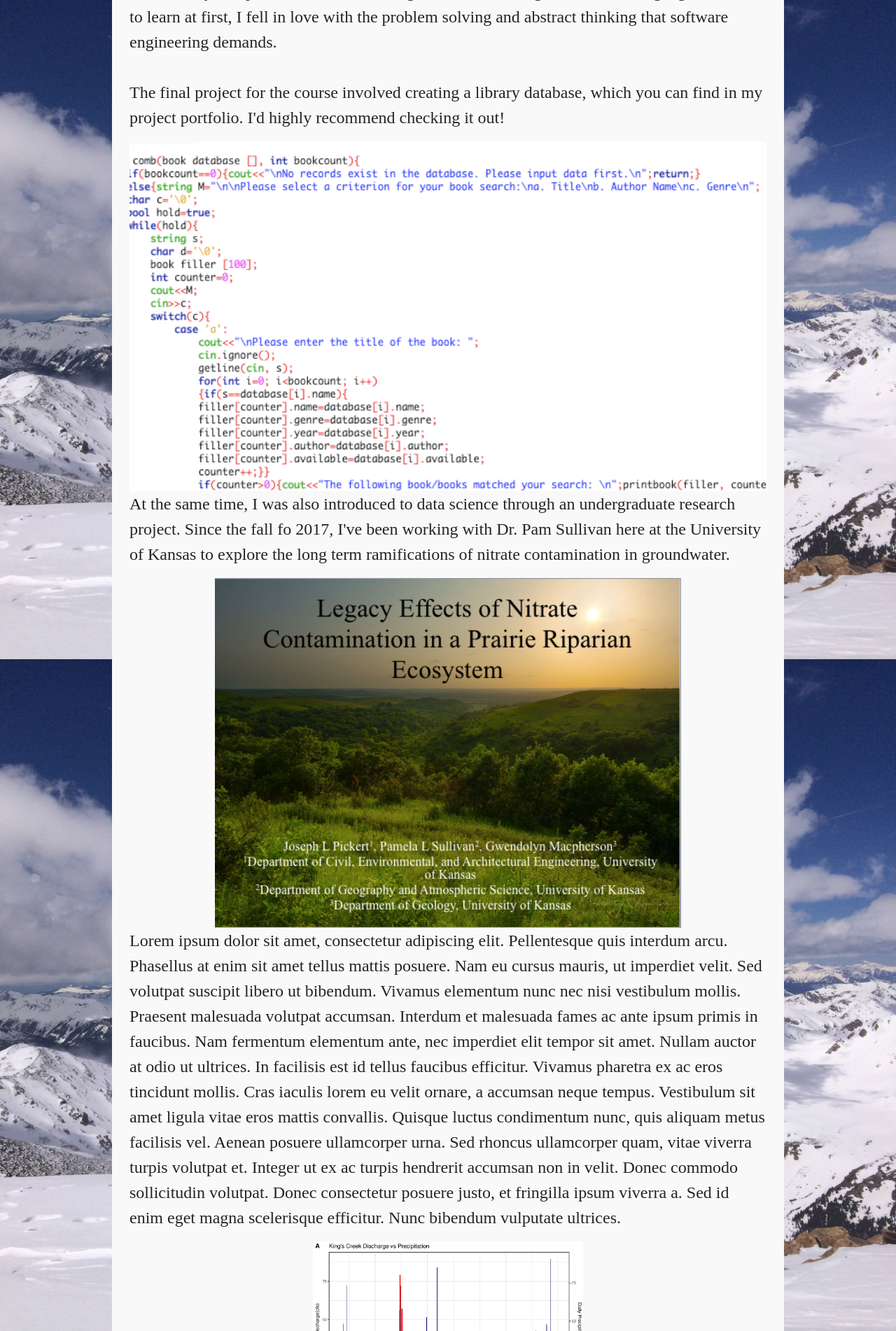
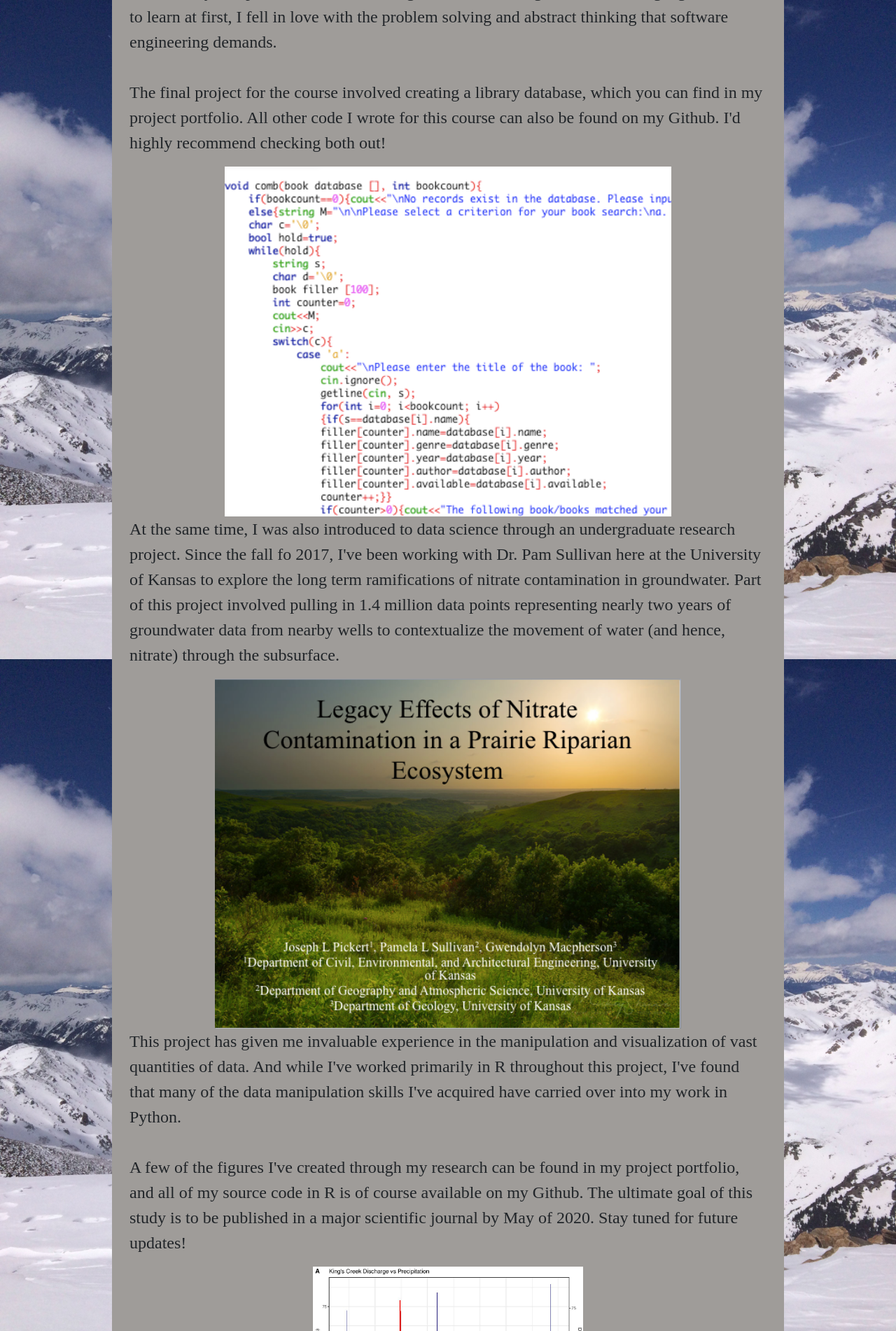
Before and after one commit to PickertJoe/personal_website, a Django app: page /about/ in a window 1280 px wide. Shown: the part 978-2880 px from the top of the page at 70% size. Run offline with Django 3.2, Linux system fonts and the light colour scheme; some libraries are stand-ins or nearby versions.

Commit message:
Adding hide button to homepage, adding details and images to about me

```diff
--- a/home/templates/about.html
+++ b/home/templates/about.html
@@ -24,7 +24,8 @@
         solving and abstract thinking that software engineering demands.
         <br><br>
         The final project for the course involved creating a library database, which you can find in
-        my project portfolio. I'd highly recommend checking it out!
+        my project portfolio. All other code I wrote for this course can also be found on my Github.
+        I'd highly recommend checking both out!
        </p>
     <div class='parallax-2'>
 
@@ -32,14 +33,27 @@
         <p>
         At the same time, I was also introduced to data science through an undergraduate research project.
         Since the fall fo 2017, I've been working with Dr. Pam Sullivan here at the University of Kansas to
-        explore the long term ramifications of nitrate contamination in groundwater.
+        explore the long term ramifications of nitrate contamination in groundwater. Part of this project
+        involved pulling in 1.4 million data points representing nearly two years of groundwater data from
+        nearby wells to contextualize the movement of water (and hence, nitrate) through the subsurface.
+        </p>
     <div class='parallax-3'>
     </div>
-        <p>Lorem ipsum dolor sit amet, consectetur adipiscing elit. Pellentesque quis interdum arcu. Phasellus at enim sit amet tellus mattis posuere. Nam eu cursus mauris, ut imperdiet velit. Sed volutpat suscipit libero ut bibendum. Vivamus elementum nunc nec nisi vestibulum mollis. Praesent malesuada volutpat accumsan. Interdum et malesuada fames ac ante ipsum primis in faucibus. Nam fermentum elementum ante, nec imperdiet elit tempor sit amet. Nullam auctor at odio ut ultrices. In facilisis est id tellus faucibus efficitur. Vivamus pharetra ex ac eros tincidunt mollis. Cras iaculis lorem eu velit ornare, a accumsan neque tempus. Vestibulum sit amet ligula vitae eros mattis convallis. Quisque luctus condimentum nunc, quis aliquam metus facilisis vel. Aenean posuere ullamcorper urna. Sed rhoncus ullamcorper quam, vitae viverra turpis volutpat et. Integer ut ex ac turpis hendrerit accumsan non in velit. Donec commodo sollicitudin volutpat. Donec consectetur posuere justo, et fringilla ipsum viverra a. Sed id enim eget magna scelerisque efficitur. Nunc bibendum vulputate ultrices.</p>
-
+        <p>
+        This project has given me invaluable experience in the manipulation and visualization of vast
+        quantities of data. And while I've worked primarily in R throughout this project, I've found that
+        many of the data manipulation skills I've acquired have carried over into my work in Python.
+        <br><br>
+        A few of the figures I've created through my research can be found in my project portfolio, and all
+        of my source code in R is of course available on my Github. The ultimate goal of this study is to be
+        published in a major scientific journal by May of 2020. Stay tuned for future updates!
+        </p>
     <div class='parallax-4'>
     </div>
-        <p>Lorem ipsum dolor sit amet, consectetur adipiscing elit. Pellentesque quis interdum arcu. Phasellus at enim sit amet tellus mattis posuere. Nam eu cursus mauris, ut imperdiet velit. Sed volutpat suscipit libero ut bibendum. Vivamus elementum nunc nec nisi vestibulum mollis. Praesent malesuada volutpat accumsan. Interdum et malesuada fames ac ante ipsum primis in faucibus. Nam fermentum elementum ante, nec imperdiet elit tempor sit amet. Nullam auctor at odio ut ultrices. In facilisis est id tellus faucibus efficitur. Vivamus pharetra ex ac eros tincidunt mollis. Cras iaculis lorem eu velit ornare, a accumsan neque tempus. Vestibulum sit amet ligula vitae eros mattis convallis. Quisque luctus condimentum nunc, quis aliquam metus facilisis vel. Aenean posuere ullamcorper urna. Sed rhoncus ullamcorper quam, vitae viverra turpis volutpat et. Integer ut ex ac turpis hendrerit accumsan non in velit. Donec commodo sollicitudin volutpat. Donec consectetur posuere justo, et fringilla ipsum viverra a. Sed id enim eget magna scelerisque efficitur. Nunc bibendum vulputate ultrices.</p>
+        <p>
+        Although software engineering has become a major passion of mine, my interests expand far beyond
+        the computer screen! Before going back to school, I spent several years working as a mountain guide
+        in Colorado. While the job was stressful and ever-changing,
     <div class='parallax-5'>
     </div>
         <p>Lorem ipsum dolor sit amet, consectetur adipiscing elit. Pellentesque quis interdum arcu. Phasellus at enim sit amet tellus mattis posuere. Nam eu cursus mauris, ut imperdiet velit. Sed volutpat suscipit libero ut bibendum. Vivamus elementum nunc nec nisi vestibulum mollis. Praesent malesuada volutpat accumsan. Interdum et malesuada fames ac ante ipsum primis in faucibus. Nam fermentum elementum ante, nec imperdiet elit tempor sit amet. Nullam auctor at odio ut ultrices. In facilisis est id tellus faucibus efficitur. Vivamus pharetra ex ac eros tincidunt mollis. Cras iaculis lorem eu velit ornare, a accumsan neque tempus. Vestibulum sit amet ligula vitae eros mattis convallis. Quisque luctus condimentum nunc, quis aliquam metus facilisis vel. Aenean posuere ullamcorper urna. Sed rhoncus ullamcorper quam, vitae viverra turpis volutpat et. Integer ut ex ac turpis hendrerit accumsan non in velit. Donec commodo sollicitudin volutpat. Donec consectetur posuere justo, et fringilla ipsum viverra a. Sed id enim eget magna scelerisque efficitur. Nunc bibendum vulputate ultrices.</p>
@@ -49,7 +63,14 @@
     <div class='parallax-7'>
     </div>
         <p>Lorem ipsum dolor sit amet, consectetur adipiscing elit. Pellentesque quis interdum arcu. Phasellus at enim sit amet tellus mattis posuere. Nam eu cursus mauris, ut imperdiet velit. Sed volutpat suscipit libero ut bibendum. Vivamus elementum nunc nec nisi vestibulum mollis. Praesent malesuada volutpat accumsan. Interdum et malesuada fames ac ante ipsum primis in faucibus. Nam fermentum elementum ante, nec imperdiet elit tempor sit amet. Nullam auctor at odio ut ultrices. In facilisis est id tellus faucibus efficitur. Vivamus pharetra ex ac eros tincidunt mollis. Cras iaculis lorem eu velit ornare, a accumsan neque tempus. Vestibulum sit amet ligula vitae eros mattis convallis. Quisque luctus condimentum nunc, quis aliquam metus facilisis vel. Aenean posuere ullamcorper urna. Sed rhoncus ullamcorper quam, vitae viverra turpis volutpat et. Integer ut ex ac turpis hendrerit accumsan non in velit. Donec commodo sollicitudin volutpat. Donec consectetur posuere justo, et fringilla ipsum viverra a. Sed id enim eget magna scelerisque efficitur. Nunc bibendum vulputate ultrices.</p>
-
+    <div class='parallax-8'>
+    </div>
+    <p>
+    </p>
+    <div class='parallax-9'>
+    </div>
+    <p>
+    </p>
 
 
 </div>
--- a/static/css/custom.css
+++ b/static/css/custom.css
@@ -46,6 +46,17 @@ body {
     color:white;
     text-shadow: -1px 0 black, 0 2px black, 2px 0 black, 0 -1px black;
     animation: fadein forwards;
+    animation-duration: 3s;
+    animation-delay: 4s;
+}
+
+.text3{
+    margin-top: 25px;
+    font-size: 25px;
+    font-weight: 700;
+    opacity: 0;
+    color:white;
+    text-shadow: -1px 0 black, 0 2px black, 2px 0 black, 0 -1px black;    animation: fadein forwards;
     animation-duration: 3s;
     animation-delay: 4s;
 }
@@ -169,7 +180,7 @@ CSS Page Transitions
     margin: 0 auto;
     padding: 25px;
     max-width: 960px;
-    background: #f9f9f9;
+    background: #9F9C99;
     font-size: 24px;
 }
 
@@ -182,9 +193,11 @@ CSS Page Transitions
 
 .parallax-2{
     background: url('../images/C++.png') no-repeat center;
-    background-size: cover;
+    background-size: contain;
     background-attachment: fixed;
+    margin:auto;
     height: 500px;
+
 }
 
 .parallax-3{
@@ -216,8 +229,22 @@ CSS Page Transitions
 }
 
 .parallax-7{
+    background: url('../images/violin.jpg') no-repeat center;
+    background-size: contain;
+    background-attachment: fixed;
+    height: 500px;
+}
+
+.parallax-8{
     background: url('../images/runescape.png') no-repeat center;
     background-size: contain;
     background-attachment: fixed;
     height: 500px;
 }
+
+.parallax-9{
+    background: url('../images/mtb.jpg') no-repeat center;
+    background-size: contain;
+    background-attachment: fixed;
+    height: 500px;
+}
```
Also changed, not shown: home/templates/index.html (+18 -1 lines), static/images/C++.png, static/images/violin.jpg (added).
